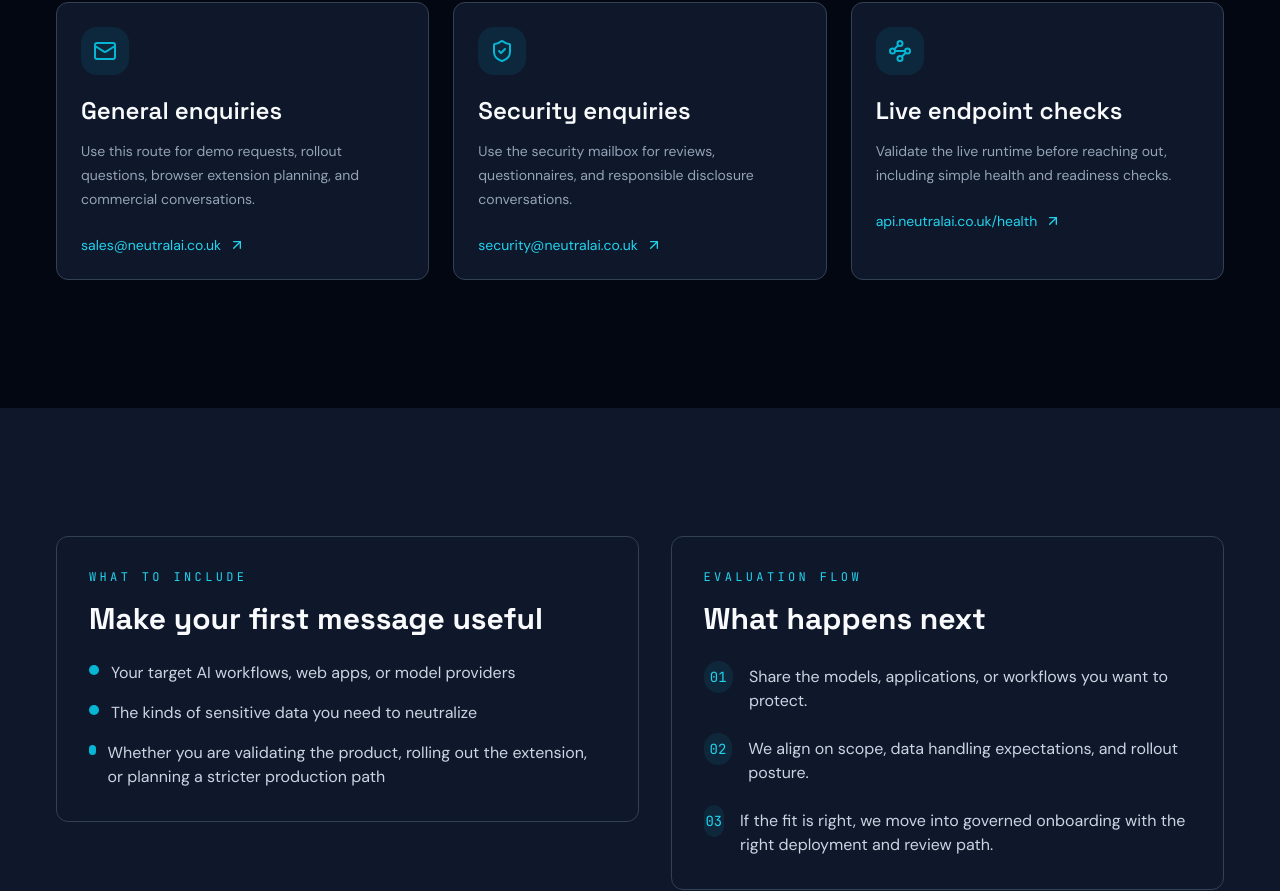
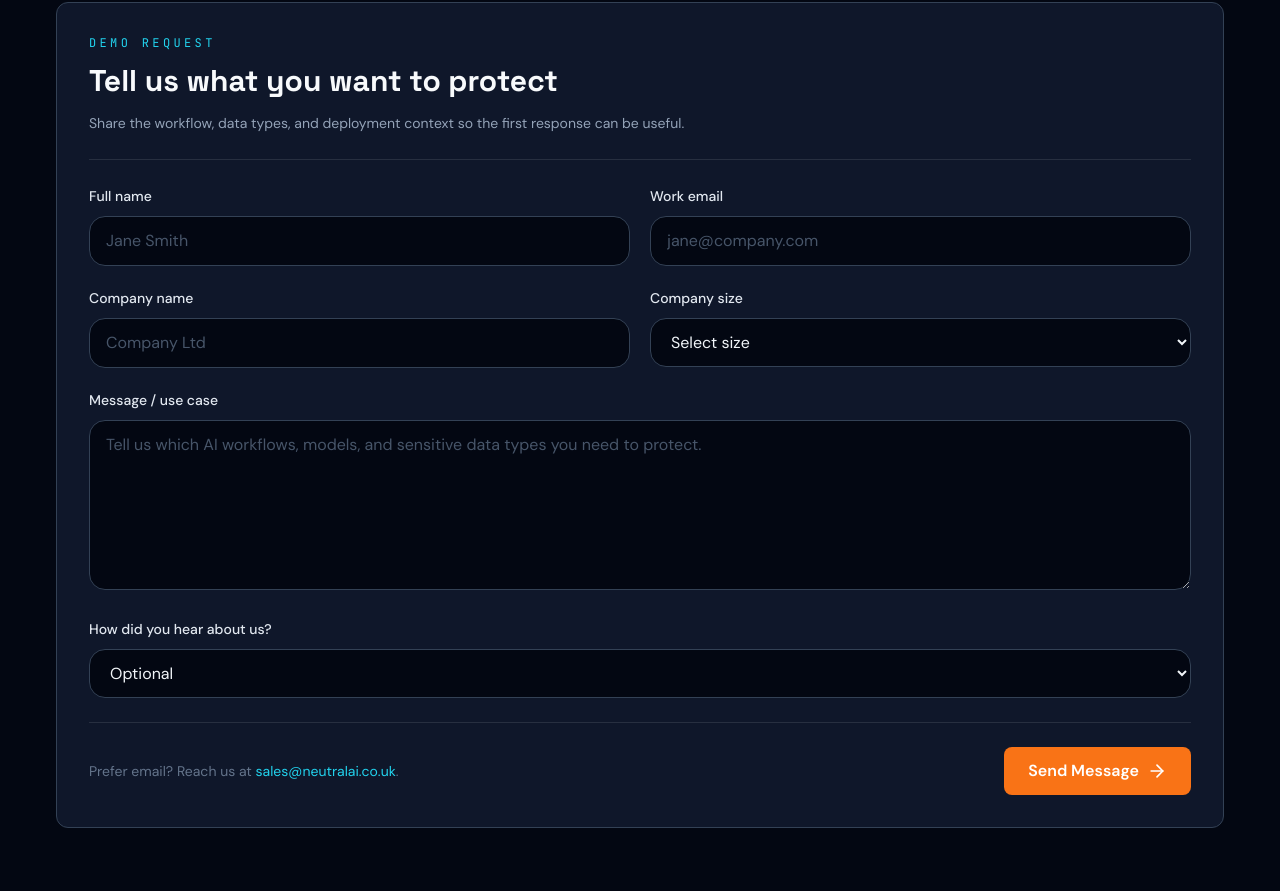
Before and after one commit to nazifsohtaoglu/neutralai-website, a Next.js app: page /contact in a window 1280 px wide. Shown: the part 670-1561 px from the top of the page. Built offline with nearby package versions, Linux system fonts and the light colour scheme.

Commit message:
Add inline contact form

```diff
--- a/app/contact/page.tsx
+++ b/app/contact/page.tsx
@@ -1,7 +1,7 @@
 'use client'
 
 import { motion } from 'framer-motion'
-import { ArrowUpRight, Mail, ShieldCheck, Waypoints } from 'lucide-react'
+import { ArrowRight, ArrowUpRight, Mail, ShieldCheck, Waypoints } from 'lucide-react'
 import BackButton from '../components/BackButton'
 import { contactLinks, siteConfig } from '../site'
 
@@ -35,6 +35,135 @@ const onboardingSteps = [
   'If the fit is right, we move into governed onboarding with the right deployment and review path.',
 ] as const
 
+const companySizes = ['1-10', '11-50', '51-200', '200+'] as const
+
+const referralOptions = [
+  'Search',
+  'LinkedIn',
+  'Referral',
+  'GitHub',
+  'Security review',
+  'Other',
+] as const
+
+function ContactForm() {
+  return (
+    <form action={siteConfig.contactFormUrl} method="POST" className="card p-6 md:p-8">
+      <input type="hidden" name="_subject" value="NeutralAI website contact request" />
+      <input type="hidden" name="_template" value="table" />
+      <input type="hidden" name="_captcha" value="false" />
+      <input type="hidden" name="_next" value={`${siteConfig.url}/contact/thanks/`} />
+      <input type="text" name="_honey" className="hidden" tabIndex={-1} autoComplete="off" />
+
+      <div className="flex flex-col gap-4 border-b border-white/10 pb-6 md:flex-row md:items-start md:justify-between">
+        <div>
+          <p className="font-mono text-xs uppercase tracking-[0.28em] text-primary-light">Demo request</p>
+          <h2 className="mt-3 font-heading text-3xl font-bold">Tell us what you want to protect</h2>
+          <p className="mt-3 max-w-2xl text-sm leading-6 text-slate-400">
+            Share the workflow, data types, and deployment context so the first response can be useful.
+          </p>
+        </div>
+      </div>
+
+      <div className="mt-6 grid gap-5 md:grid-cols-2">
+        <label className="block">
+          <span className="text-sm font-medium text-slate-200">Full name</span>
+          <input
+            required
+            name="full_name"
+            autoComplete="name"
+            className="mt-2 w-full rounded-2xl border border-border bg-background px-4 py-3 text-slate-100 outline-none transition-colors placeholder:text-slate-600 focus:border-primary"
+            placeholder="Jane Smith"
+          />
+        </label>
+
+        <label className="block">
+          <span className="text-sm font-medium text-slate-200">Work email</span>
+          <input
+            required
+            type="email"
+            name="work_email"
+            autoComplete="email"
+            className="mt-2 w-full rounded-2xl border border-border bg-background px-4 py-3 text-slate-100 outline-none transition-colors placeholder:text-slate-600 focus:border-primary"
+            placeholder="jane@company.com"
+          />
+        </label>
+
+        <label className="block">
+          <span className="text-sm font-medium text-slate-200">Company name</span>
+          <input
+            required
+            name="company_name"
+            autoComplete="organization"
+            className="mt-2 w-full rounded-2xl border border-border bg-background px-4 py-3 text-slate-100 outline-none transition-colors placeholder:text-slate-600 focus:border-primary"
+            placeholder="Company Ltd"
+          />
+        </label>
+
+        <label className="block">
+          <span className="text-sm font-medium text-slate-200">Company size</span>
+          <select
+            required
+            name="company_size"
+            className="mt-2 w-full rounded-2xl border border-border bg-background px-4 py-3 text-slate-100 outline-none transition-colors focus:border-primary"
+            defaultValue=""
+          >
+            <option value="" disabled>
+              Select size
+            </option>
+            {companySizes.map((size) => (
+              <option key={size} value={size}>
+                {size}
+              </option>
+            ))}
+          </select>
+        </label>
+
+        <label className="block md:col-span-2">
+          <span className="text-sm font-medium text-slate-200">Message / use case</span>
+          <textarea
+            required
+            name="message"
+            rows={6}
+            className="mt-2 w-full rounded-2xl border border-border bg-background px-4 py-3 text-slate-100 outline-none transition-colors placeholder:text-slate-600 focus:border-primary"
+            placeholder="Tell us which AI workflows, models, and sensitive data types you need to protect."
+          />
+        </label>
+
+        <label className="block md:col-span-2">
+          <span className="text-sm font-medium text-slate-200">How did you hear about us?</span>
+          <select
+            name="referral_source"
+            className="mt-2 w-full rounded-2xl border border-border bg-background px-4 py-3 text-slate-100 outline-none transition-colors focus:border-primary"
+            defaultValue=""
+          >
+            <option value="">Optional</option>
+            {referralOptions.map((option) => (
+              <option key={option} value={option}>
+                {option}
+              </option>
+            ))}
+          </select>
+        </label>
+      </div>
+
+      <div className="mt-6 flex flex-col gap-4 border-t border-white/10 pt-6 sm:flex-row sm:items-center sm:justify-between">
+        <p className="text-sm leading-6 text-slate-500">
+          Prefer email? Reach us at{' '}
+          <a href={contactLinks.salesMailto} className="text-primary-light transition-colors hover:text-primary">
+            {siteConfig.salesEmail}
+          </a>
+          .
+        </p>
+        <button type="submit" className="btn btn-cta w-full px-8 py-4 sm:w-auto">
+          Send Message
+          <ArrowRight className="h-5 w-5" />
+        </button>
+      </div>
+    </form>
+  )
+}
+
 export default function ContactPage() {
   return (
     <main className="min-h-screen pt-24">
@@ -63,6 +192,16 @@ export default function ContactPage() {
 
       <section className="section">
         <div className="container-custom">
+          <ContactForm />
+        </div>
+      </section>
+
+      <section className="section bg-background-secondary">
+        <div className="container-custom">
+          <div className="mx-auto mb-8 max-w-3xl text-center">
+            <p className="font-mono text-xs uppercase tracking-[0.28em] text-primary-light">Other routes</p>
+            <h2 className="mt-4 font-heading text-3xl font-bold">Email and runtime checks</h2>
+          </div>
           <div className="grid gap-6 lg:grid-cols-3">
             {contactCards.map((card, index) => {
               const isExternal = card.href.startsWith('http')
@@ -95,7 +234,7 @@ export default function ContactPage() {
         </div>
       </section>
 
-      <section className="section bg-background-secondary">
+      <section className="section">
         <div className="container-custom">
           <div className="grid gap-8 lg:grid-cols-[1fr_0.95fr] lg:items-start">
             <motion.div
--- /dev/null
+++ b/app/contact/thanks/page.tsx
@@ -0,0 +1,39 @@
+import { CheckCircle2 } from 'lucide-react'
+import BackButton from '../../components/BackButton'
+import { contactLinks, siteConfig } from '../../site'
+
+export default function ContactThanksPage() {
+  return (
+    <main className="min-h-screen pt-24">
+      <section className="relative overflow-hidden py-20">
+        <div className="absolute inset-0 grid-bg opacity-30" />
+        <div className="absolute inset-0 bg-[radial-gradient(circle_at_top_left,rgba(6,182,212,0.18),transparent_30%),radial-gradient(circle_at_bottom_right,rgba(249,115,22,0.14),transparent_26%)]" />
+
+        <div className="container-custom relative z-10">
+          <BackButton />
+
+          <div className="mx-auto max-w-3xl text-center">
+            <div className="mx-auto flex h-16 w-16 items-center justify-center rounded-2xl border border-primary/25 bg-primary/10">
+              <CheckCircle2 className="h-8 w-8 text-primary-light" />
+            </div>
+            <p className="mt-8 font-mono text-xs uppercase tracking-[0.28em] text-primary-light">Message sent</p>
+            <h1 className="mt-4 font-heading text-4xl font-bold md:text-6xl">
+              We&apos;ll get back to you within 1 business day
+            </h1>
+            <p className="mt-6 text-xl text-slate-400">
+              Thanks for reaching out. The team will review your workflow, company context, and deployment needs before replying.
+            </p>
+            <div className="mt-8 flex flex-col justify-center gap-3 sm:flex-row">
+              <a href="/contact" className="btn btn-secondary px-8 py-4">
+                Back to Contact
+              </a>
+              <a href={contactLinks.salesMailto} className="btn btn-cta px-8 py-4">
+                Email {siteConfig.salesEmail}
+              </a>
+            </div>
+          </div>
+        </div>
+      </section>
+    </main>
+  )
+}
--- a/app/site.ts
+++ b/app/site.ts
@@ -15,6 +15,7 @@ export const siteConfig = {
   securityEmail: 'security@neutralai.co.uk',
   supportEmail: 'support@neutralai.co.uk',
   salesEmail: 'sales@neutralai.co.uk',
+  contactFormUrl: 'https://formsubmit.co/sales@neutralai.co.uk',
   securityTxtPath: '/.well-known/security.txt',
   chromeExtensionUrl:
     'https://chromewebstore.google.com/detail/neutralai-interceptor/gpdjigfhopjabaodmnombeoldieoobnh',
```
Also changed, not shown: 1 other file (tests, documents, lock files or other folders).
